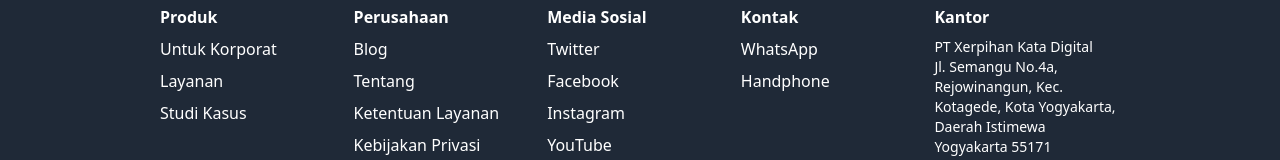
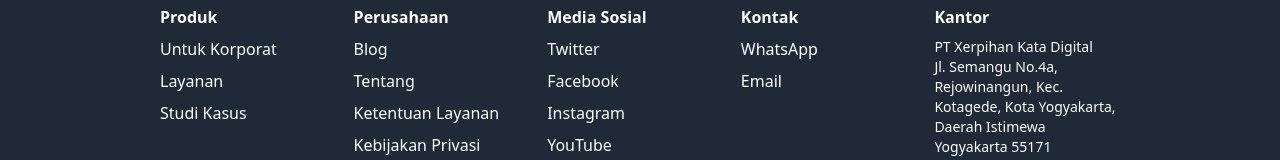
Before and after one commit to yasanugroho/silver-doodle, a Next.js app: page / in a window 1280 px wide. Shown: the part 2590-2750 px from the top of the page. Built offline with nearby package versions, Linux system fonts and the light colour scheme; what @tailwindcss/typography would draw is missing.

Commit message:
Update Footer.tsx

```diff
--- a/components/Footer.tsx
+++ b/components/Footer.tsx
@@ -44,7 +44,7 @@
     nameEn: 'Contact',
     list: [
       { name: 'WhatsApp', nameEn: 'WhatsApp', link: 'https://wa.me/+6283119161413' },
-      { name: 'Handphone', nameEn: 'Handphone', link: '/' },
+      { name: 'Email', nameEn: 'Email', link: 'mailto:layanan@xerpihan.id' },
     ],
   },
 ];
```
